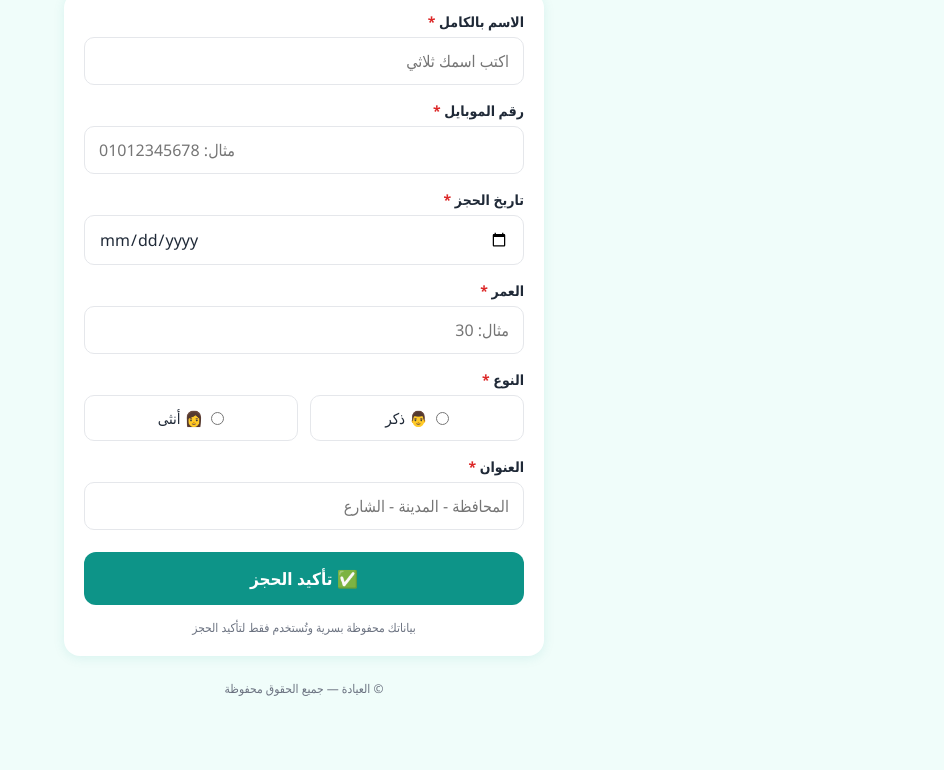
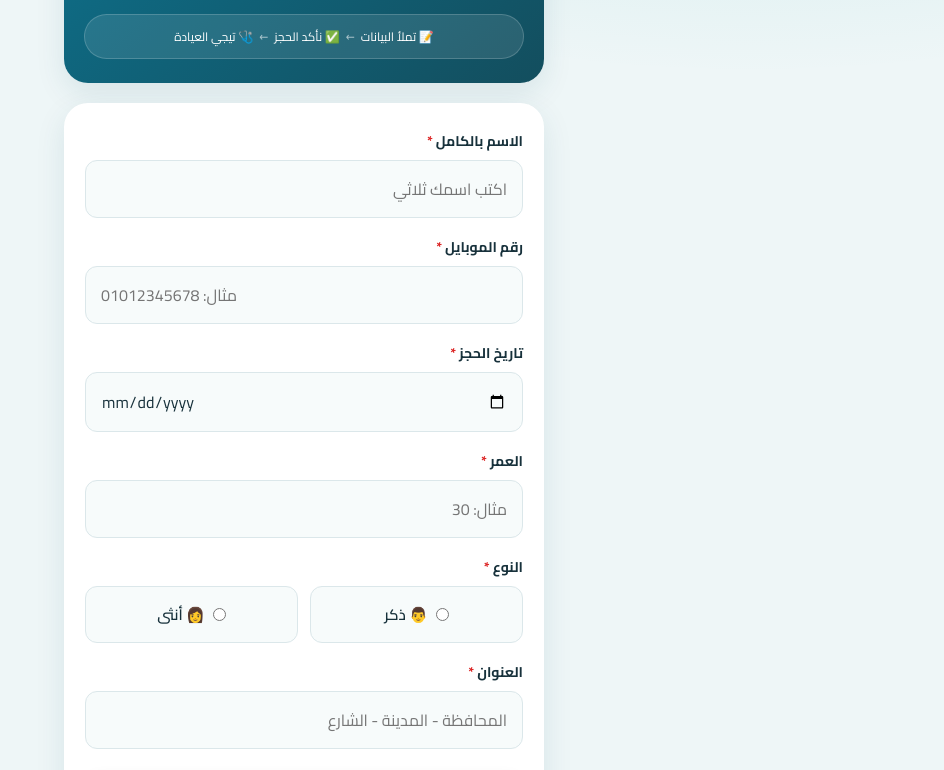
Before and after one commit to bodygam6-code/clinic-booking, a plain HTML site: page index.html in a window 1280 px wide. Shown: the part 208-978 px from the top of the page, without its empty margins (336-1280 px from the left). Before the commit the page ends 931 px from the top, so only its background shows below. Drawn offline with Linux system fonts and the light colour scheme.

Commit message:
Rename booking page to index.html and apply updated design

```diff
--- a/booking.html
+++ b/index.html
@@ -5,15 +5,27 @@
   <meta name="viewport" content="width=device-width, initial-scale=1.0">
   <meta name="description" content="صفحة حجز موعد العيادة — املأ بياناتك لتأكيد الحجز">
   <title>حجز موعد - العيادة</title>
+  <link rel="preconnect" href="https://fonts.googleapis.com">
+  <link rel="preconnect" href="https://fonts.gstatic.com" crossorigin>
+  <link href="https://fonts.googleapis.com/css2?family=Cairo:wght@400;600;700;800&display=swap" rel="stylesheet">
   <link rel="stylesheet" href="styles.css">
 </head>
 <body>
   <main class="container">
 
     <header class="page-header">
-      <span class="page-header__logo" aria-hidden="true">🩺</span>
+      <div class="page-header__badge">
+        <span class="page-header__logo" aria-hidden="true">🩺</span>
+      </div>
       <h1 class="page-header__title">حجز موعد - العيادة</h1>
       <p class="page-header__subtitle">املأ البيانات التالية لتأكيد حجزك</p>
+      <div class="page-header__steps">
+        <span class="page-header__step">📝 تملأ البيانات</span>
+        <span class="page-header__step-arrow" aria-hidden="true">←</span>
+        <span class="page-header__step">✅ نأكد الحجز</span>
+        <span class="page-header__step-arrow" aria-hidden="true">←</span>
+        <span class="page-header__step">🩺 تيجي العيادة</span>
+      </div>
     </header>
 
     <!-- نموذج الحجز -->
--- a/qr.css
+++ b/qr.css
@@ -1,18 +1,26 @@
 /* ============================================================
-   QR generator page — Styles
+   QR generator page — Styles (shares tokens with styles.css)
    ============================================================ */
 
 :root {
-  --color-primary:      #0d9488;
-  --color-text:         #1f2937;
-  --color-text-muted:   #6b7280;
-  --color-text-faint:   #9ca3af;
-  --color-border:       #e5e7eb;
-  --color-surface:      #ffffff;
-  --color-page:         #f0fdfa;
+  --color-primary:       #0ea5a4;
+  --color-primary-dark:  #0d7490;
+  --color-primary-deep:  #134e5e;
+  --color-primary-light: #d3f5f2;
+  --color-text:          #17313b;
+  --color-text-muted:    #5f7480;
+  --color-text-faint:    #93a8b3;
+  --color-border:        #dbe7ea;
+  --color-surface:       #ffffff;
+  --color-page:          #eef6f7;
 
+  --radius-sm: 12px;
   --radius-md: 16px;
-  --radius-sm: 10px;
+  --radius-lg: 24px;
+
+  --shadow-card: 0 10px 30px rgba(19, 78, 94, 0.10);
+
+  --font-family: "Cairo", "Segoe UI", Tahoma, Arial, sans-serif;
 }
 
 * {
@@ -22,9 +30,12 @@
 }
 
 body {
-  font-family: "Segoe UI", Tahoma, Arial, sans-serif;
+  font-family: var(--font-family);
   color: var(--color-text);
-  background: var(--color-page);
+  background:
+    radial-gradient(800px 400px at 85% -10%, rgba(14, 165, 164, 0.18), transparent),
+    radial-gradient(700px 350px at 0% 110%, rgba(13, 116, 144, 0.14), transparent),
+    var(--color-page);
   min-height: 100vh;
   display: flex;
   justify-content: center;
@@ -38,13 +49,27 @@ body {
   text-align: center;
   padding: 32px;
   background: var(--color-surface);
-  border-radius: var(--radius-md);
-  box-shadow: 0 2px 16px rgba(13, 148, 136, 0.12);
+  border: 1px solid rgba(255, 255, 255, 0.7);
+  border-radius: var(--radius-lg);
+  box-shadow: var(--shadow-card);
+  animation: card-enter 0.5s ease-out both;
+}
+
+@keyframes card-enter {
+  from {
+    opacity: 0;
+    transform: translateY(14px);
+  }
+  to {
+    opacity: 1;
+    transform: translateY(0);
+  }
 }
 
 .card__title {
   font-size: 20px;
-  color: var(--color-primary);
+  font-weight: 800;
+  color: var(--color-primary-dark);
   margin-bottom: 6px;
 }
 
@@ -68,7 +93,8 @@ body {
   word-break: break-all;
   font-size: 12px;
   color: var(--color-text-muted);
-  background: #f9fafb;
+  background: #f7fbfb;
+  border: 1px solid var(--color-border);
   border-radius: var(--radius-sm);
   padding: 10px;
   margin: 16px 0;
@@ -80,23 +106,27 @@ body {
 
 .button {
   display: inline-block;
-  padding: 12px 26px;
+  padding: 13px 26px;
   margin: 4px;
   font-family: inherit;
   font-size: 15px;
-  font-weight: 600;
+  font-weight: 700;
   color: #ffffff;
-  background: var(--color-primary);
+  background: linear-gradient(135deg, var(--color-primary), var(--color-primary-dark));
   border: none;
   border-radius: var(--radius-sm);
   cursor: pointer;
   text-decoration: none;
+  transition: transform 0.15s;
+}
+
+.button:active {
+  transform: scale(0.97);
 }
 
 .button--secondary {
-  color: var(--color-primary);
-  background: var(--color-surface);
-  border: 1.5px solid var(--color-primary);
+  color: var(--color-primary-dark);
+  background: var(--color-primary-light);
 }
 
 .card__hint {
--- a/qr.js
+++ b/qr.js
@@ -1,7 +1,7 @@
 /**
  * QR generator page.
  *
- * Builds a QR code that points at booking.html in the same folder,
+ * Builds a QR code that points at index.html in the same folder,
  * so the printed code always matches the hosted page location.
  */
 (function () {
@@ -16,9 +16,9 @@
     printButton: document.getElementById("print-button"),
   };
 
-  /** Absolute URL of booking.html next to the current page. */
+  /** Absolute URL of index.html (the booking page) next to the current page. */
   function getBookingPageUrl() {
-    return new URL("booking.html", window.location.href).href;
+    return new URL("index.html", window.location.href).href;
   }
 
   function buildQrImageUrl(targetUrl) {
--- a/styles.css
+++ b/styles.css
@@ -7,32 +7,39 @@
      4. Card
      5. Form
      6. Result screens
+     7. Motion
    ============================================================ */
 
 /* 1. Design tokens
    ---------------------------------------------------- */
 :root {
-  --color-primary:        #0d9488;
-  --color-primary-dark:   #0f766e;
-  --color-primary-light:  #ccfbf1;
-  --color-success:        #16a34a;
-  --color-error:          #dc2626;
-  --color-text:           #1f2937;
-  --color-text-muted:     #6b7280;
-  --color-border:         #e5e7eb;
-  --color-surface:        #ffffff;
-  --color-page:           #f0fdfa;
+  --color-primary:       #0ea5a4;
+  --color-primary-dark:  #0d7490;
+  --color-primary-deep:  #134e5e;
+  --color-primary-light: #d3f5f2;
+  --color-success:       #16a34a;
+  --color-error:         #dc2626;
+  --color-text:          #17313b;
+  --color-text-muted:    #5f7480;
+  --color-text-faint:    #93a8b3;
+  --color-border:        #dbe7ea;
+  --color-surface:       #ffffff;
+  --color-page:          #eef6f7;
 
-  --radius-sm: 10px;
-  --radius-md: 12px;
-  --radius-lg: 16px;
+  --radius-sm: 12px;
+  --radius-md: 16px;
+  --radius-lg: 24px;
 
-  --shadow-card: 0 2px 12px rgba(13, 148, 136, 0.10);
+  --shadow-card:  0 10px 30px rgba(19, 78, 94, 0.10);
+  --shadow-soft:  0 4px 14px rgba(19, 78, 94, 0.08);
+  --shadow-focus: 0 0 0 4px rgba(14, 165, 164, 0.15);
 
   --font-size-base: 16px;
   --font-size-sm:   12px;
   --font-size-md:   14px;
   --font-size-lg:   22px;
+
+  --font-family: "Cairo", "Segoe UI", Tahoma, Arial, sans-serif;
 }
 
 /* 2. Base
@@ -44,14 +51,17 @@
 }
 
 body {
-  font-family: "Segoe UI", Tahoma, Arial, sans-serif;
+  font-family: var(--font-family);
   font-size: var(--font-size-base);
   color: var(--color-text);
-  background: var(--color-page);
+  background:
+    radial-gradient(800px 400px at 85% -10%, rgba(14, 165, 164, 0.18), transparent),
+    radial-gradient(700px 350px at 0% 110%, rgba(13, 116, 144, 0.14), transparent),
+    var(--color-page);
   min-height: 100vh;
   display: flex;
   justify-content: center;
-  padding: 16px;
+  padding: 20px 16px;
 }
 
 /* 3. Layout (header / footer)
@@ -63,31 +73,68 @@ body {
 
 .page-header {
   text-align: center;
-  padding: 24px 16px;
+  padding: 28px 20px 24px;
   color: #ffffff;
-  background: linear-gradient(135deg, var(--color-primary), var(--color-primary-dark));
-  border-radius: 0 0 24px 24px;
+  background: linear-gradient(140deg, var(--color-primary-dark), var(--color-primary-deep));
+  border-radius: var(--radius-lg);
+  box-shadow: var(--shadow-card);
   margin-bottom: 20px;
 }
 
+.page-header__badge {
+  display: inline-flex;
+  align-items: center;
+  justify-content: center;
+  width: 72px;
+  height: 72px;
+  margin-bottom: 12px;
+  background: rgba(255, 255, 255, 0.16);
+  border: 1px solid rgba(255, 255, 255, 0.25);
+  border-radius: 50%;
+  backdrop-filter: blur(4px);
+}
+
 .page-header__logo {
-  font-size: 40px;
+  font-size: 34px;
 }
 
 .page-header__title {
   font-size: var(--font-size-lg);
-  margin: 8px 0 4px;
+  font-weight: 800;
+  margin-bottom: 4px;
 }
 
 .page-header__subtitle {
   font-size: var(--font-size-md);
-  opacity: 0.9;
+  opacity: 0.85;
+}
+
+.page-header__steps {
+  display: flex;
+  align-items: center;
+  justify-content: center;
+  gap: 6px;
+  flex-wrap: wrap;
+  margin-top: 18px;
+  padding: 10px 14px;
+  font-size: var(--font-size-sm);
+  background: rgba(255, 255, 255, 0.10);
+  border: 1px solid rgba(255, 255, 255, 0.18);
+  border-radius: 999px;
+}
+
+.page-header__step {
+  white-space: nowrap;
+}
+
+.page-header__step-arrow {
+  opacity: 0.6;
 }
 
 .page-footer {
   text-align: center;
   font-size: var(--font-size-sm);
-  color: var(--color-text-muted);
+  color: var(--color-text-faint);
   margin: 24px 0 10px;
 }
 
@@ -95,8 +142,9 @@ body {
    ---------------------------------------------------- */
 .card {
   background: var(--color-surface);
+  border: 1px solid rgba(255, 255, 255, 0.7);
   border-radius: var(--radius-lg);
-  padding: 20px;
+  padding: 24px 20px;
   box-shadow: var(--shadow-card);
 }
 
@@ -113,7 +161,7 @@ body {
 .form__label {
   display: block;
   font-size: var(--font-size-md);
-  font-weight: 600;
+  font-weight: 700;
   margin-bottom: 6px;
 }
 
@@ -123,19 +171,25 @@ body {
 
 .form__input {
   width: 100%;
-  padding: 12px 14px;
+  padding: 13px 15px;
   font-size: var(--font-size-base);
   font-family: inherit;
   color: var(--color-text);
-  background: var(--color-surface);
+  background: #f7fbfb;
   border: 1.5px solid var(--color-border);
   border-radius: var(--radius-sm);
-  transition: border-color 0.2s;
+  transition: border-color 0.2s, box-shadow 0.2s, background 0.2s;
+}
+
+.form__input:hover {
+  border-color: #bcd4d8;
 }
 
 .form__input:focus {
   outline: none;
+  background: var(--color-surface);
   border-color: var(--color-primary);
+  box-shadow: var(--shadow-focus);
 }
 
 .form__input--invalid {
@@ -144,13 +198,20 @@ body {
 
 .form__error {
   display: none;
-  margin-top: 4px;
+  margin-top: 5px;
   font-size: var(--font-size-sm);
   color: var(--color-error);
 }
 
 .form__error--visible {
   display: block;
+  animation: form__error-shake 0.3s;
+}
+
+@keyframes form__error-shake {
+  25%  { transform: translateX(4px); }
+  50%  { transform: translateX(-4px); }
+  75%  { transform: translateX(2px); }
 }
 
 /* Gender radio group */
@@ -165,18 +226,25 @@ body {
   align-items: center;
   justify-content: center;
   gap: 8px;
-  padding: 12px;
+  padding: 13px;
   font-size: 15px;
+  font-weight: 600;
+  background: #f7fbfb;
   border: 1.5px solid var(--color-border);
   border-radius: var(--radius-sm);
   cursor: pointer;
   transition: all 0.2s;
 }
 
+.radio-option:hover {
+  border-color: #bcd4d8;
+}
+
 .radio-option:has(input:checked) {
-  font-weight: 600;
+  color: var(--color-primary-dark);
   background: var(--color-primary-light);
   border-color: var(--color-primary);
+  box-shadow: var(--shadow-soft);
 }
 
 .radio-option__input {
@@ -185,25 +253,32 @@ body {
 
 .form__submit {
   width: 100%;
-  padding: 15px;
-  margin-top: 6px;
+  padding: 16px;
+  margin-top: 8px;
   font-size: 17px;
-  font-weight: 700;
+  font-weight: 800;
   font-family: inherit;
   color: #ffffff;
-  background: var(--color-primary);
+  background: linear-gradient(135deg, var(--color-primary), var(--color-primary-dark));
   border: none;
   border-radius: var(--radius-md);
+  box-shadow: var(--shadow-soft);
   cursor: pointer;
-  transition: background 0.2s;
+  transition: transform 0.15s, box-shadow 0.2s, filter 0.2s;
 }
 
 .form__submit:hover {
-  background: var(--color-primary-dark);
+  filter: brightness(1.05);
+  box-shadow: 0 6px 18px rgba(14, 165, 164, 0.35);
+}
+
+.form__submit:active {
+  transform: scale(0.98);
 }
 
 .form__submit:disabled {
-  background: #9ca3af;
+  background: #b6c6cb;
+  box-shadow: none;
   cursor: not-allowed;
 }
 
@@ -226,7 +301,7 @@ body {
 .form__note {
   margin-top: 14px;
   font-size: var(--font-size-sm);
-  color: var(--color-text-muted);
+  color: var(--color-text-faint);
   text-align: center;
 }
 
@@ -234,17 +309,18 @@ body {
    ---------------------------------------------------- */
 .screen {
   text-align: center;
-  padding: 30px 16px;
+  padding: 36px 20px;
 }
 
 .screen__icon {
   display: block;
-  font-size: 64px;
+  font-size: 68px;
   margin-bottom: 12px;
 }
 
 .screen__title {
   font-size: 20px;
+  font-weight: 800;
   margin-bottom: 8px;
 }
 
@@ -258,25 +334,48 @@ body {
 
 .screen__details {
   font-size: var(--font-size-md);
-  line-height: 1.8;
+  line-height: 1.9;
   color: var(--color-text-muted);
 }
 
 .screen__action {
-  margin-top: 20px;
-  padding: 12px 28px;
+  margin-top: 22px;
+  padding: 13px 30px;
   font-size: 15px;
-  font-weight: 600;
+  font-weight: 700;
   font-family: inherit;
   color: #ffffff;
-  background: var(--color-primary);
+  background: linear-gradient(135deg, var(--color-primary), var(--color-primary-dark));
   border: none;
   border-radius: var(--radius-sm);
+  box-shadow: var(--shadow-soft);
   cursor: pointer;
+  transition: transform 0.15s;
+}
+
+.screen__action:active {
+  transform: scale(0.97);
 }
 
 .screen__action--secondary {
-  color: var(--color-primary);
-  background: var(--color-surface);
-  border: 1.5px solid var(--color-primary);
+  color: var(--color-primary-dark);
+  background: var(--color-primary-light);
 }
+
+/* 7. Motion
+   ---------------------------------------------------- */
+@keyframes card-enter {
+  from {
+    opacity: 0;
+    transform: translateY(14px);
+  }
+  to {
+    opacity: 1;
+    transform: translateY(0);
+  }
+}
+
+.page-header,
+.card {
+  animation: card-enter 0.5s ease-out both;
+}
```
Also changed, not shown: qr.html (+3 -0 lines), 1 other file.
